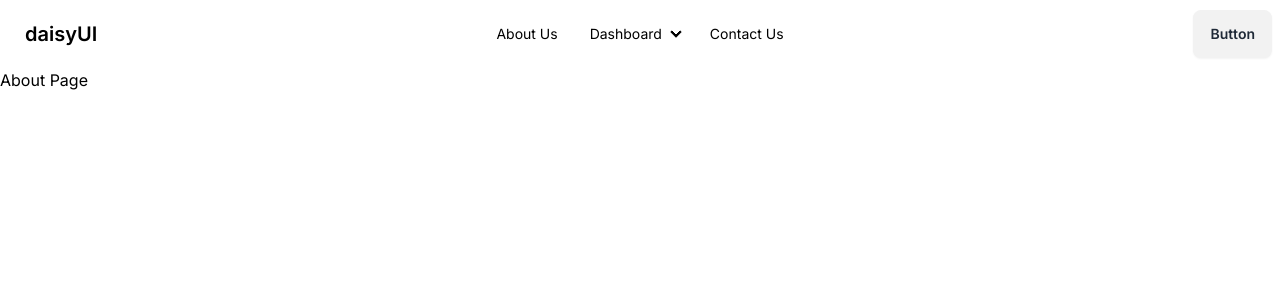
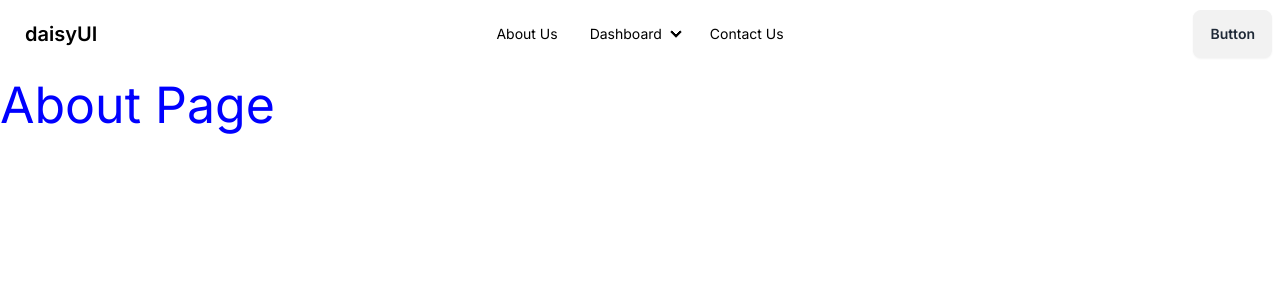
Before and after one commit to KakonDebnath/nextJsPractice, a Next.js app: page /about in a window 1280 px wide. Shown: the top 300 px of the page. Built offline with nearby package versions, Linux system fonts and the light colour scheme.

Commit message:
css module support

```diff
--- /dev/null
+++ b/src/app/about/About.module.css
@@ -0,0 +1,4 @@
+.heading {
+    font-size: 50px;
+    color: blue
+}
--- a/src/app/about/page.js
+++ b/src/app/about/page.js
@@ -1,9 +1,9 @@
-import React from "react";
+import styles from './About.module.css';
 
 const AboutPage = () => {
   return (
     <div>
-      <h1>About Page</h1>
+      <h1 className={styles.heading}>About Page</h1>
     </div>
   );
 };
--- /dev/null
+++ b/src/app/contactUs/Contact.module.css
@@ -0,0 +1,4 @@
+.heading {
+    font-size: 100px;
+    color: green;
+}
--- a/src/app/contactUs/page.js
+++ b/src/app/contactUs/page.js
@@ -1,9 +1,9 @@
-import React from "react";
+import styles from './Contact.module.css'
 
 const ContactUsPage = () => {
   return (
     <div>
-      <h1>ContactUsPage</h1>
+      <h1 className={styles.heading}>ContactUsPage</h1>
     </div>
   );
 };
```
